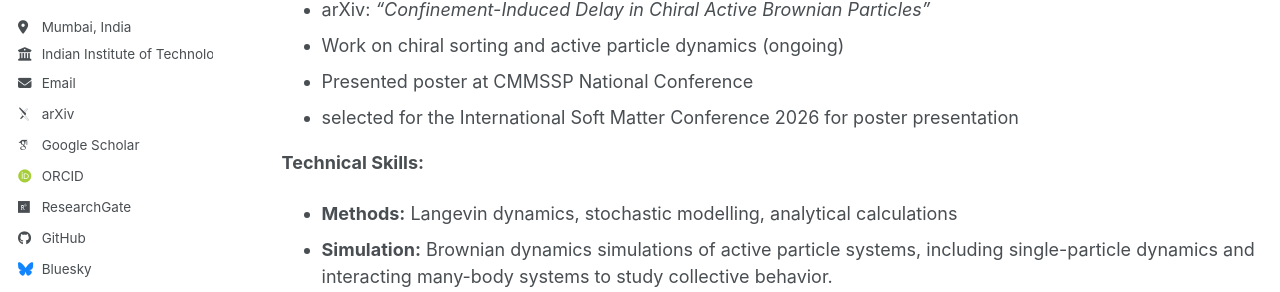
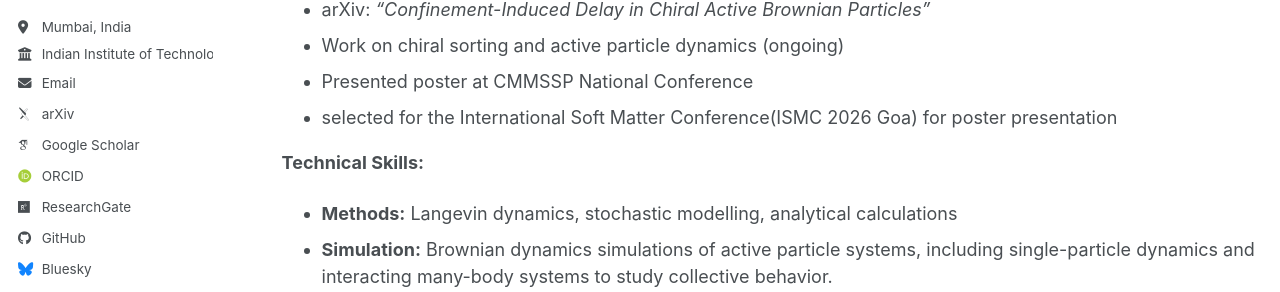
Before and after one commit to Hrithikbarmangc/barman.github.io, a Jekyll site: the page built from _pages/about.md, in a window 1280 px wide and 900 px high, scrolled down 746 px. Shown: the part 364-656 px from the top of the window. Built offline with Jekyll 4.4.1, drawn with Linux system fonts in a browser that asks for light colours; some web fonts are replaced; a script bundle is joined from its source files by our own code; library files that are not in the unit come from our copies.

Commit message:
Update conference name and location in about.md

```diff
--- a/_pages/about.md
+++ b/_pages/about.md
@@ -30,7 +30,7 @@ My work focuses on connecting microscopic stochastic dynamics with large-scale o
 * arXiv: *“Confinement-Induced Delay in Chiral Active Brownian Particles”*
 * Work on chiral sorting and active particle dynamics (ongoing)
 * Presented poster at CMMSSP National Conference
-* selected for the International Soft Matter Conference 2026 for poster presentation
+* selected for the International Soft Matter Conference(ISMC 2026 Goa) for poster presentation
 
 **Technical Skills:**
 
```
